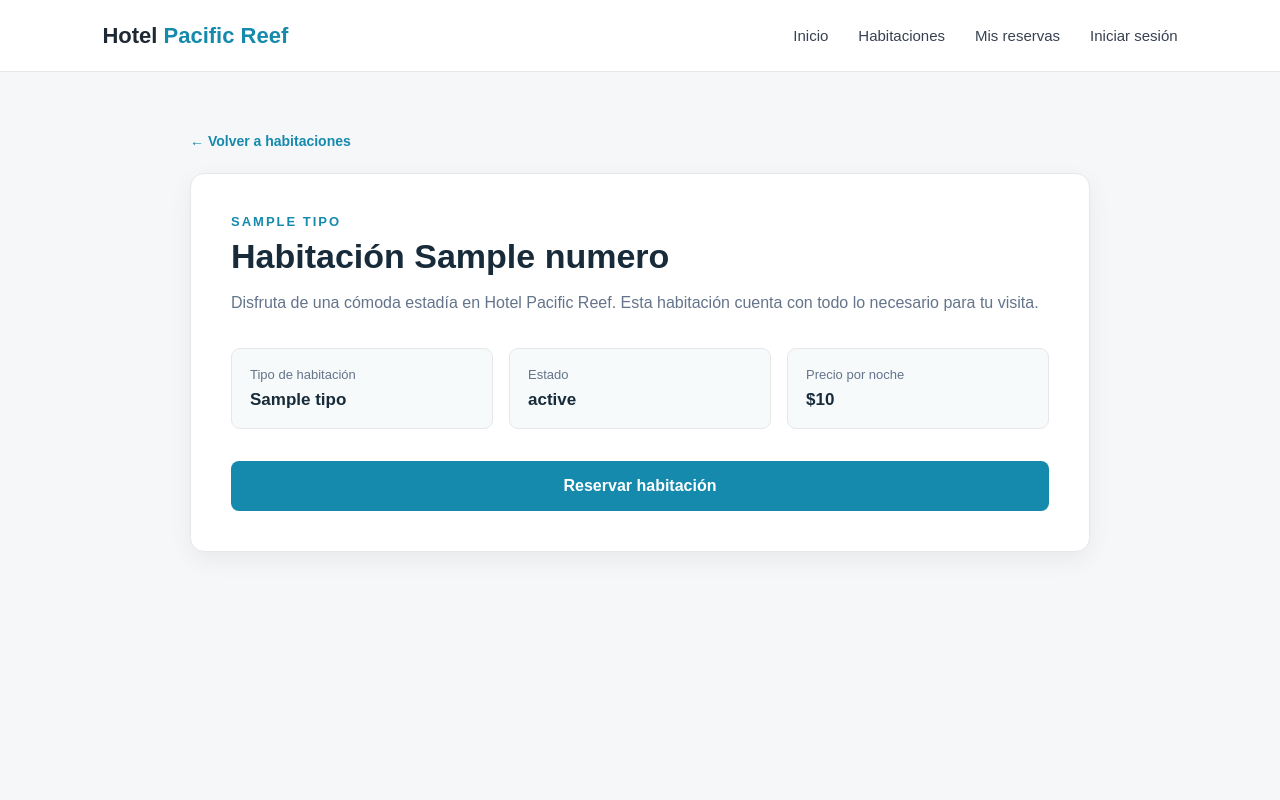
After one commit to sicutaa/Hotel-Pacific-Reef, a Django app: template src/reservas/templates/reservas/detalle_habitacion.html in a window 1280 px wide. The commit adds this page. Run offline with Django 5.2, Linux system fonts and the light colour scheme; the template is opened without the code that fills it: most values are stand-ins (such as "Sample title", 1, 10 or a date in 2020).

Commit message:
implementa detalle de habitaciones HU-02

```diff
--- a/src/reservas/static/reservas/style.css
+++ b/src/reservas/static/reservas/style.css
@@ -235,3 +235,100 @@ body {
         gap: 12px;
     }
 }
+/* DETALLE DE HABITACIÓN */
+
+.detail-section {
+    padding: 60px 8%;
+    min-height: calc(100vh - 72px);
+    background-color: #f5f7f8;
+}
+
+.detail-container {
+    max-width: 900px;
+    margin: 0 auto;
+}
+
+.back-link {
+    display: inline-block;
+    margin-bottom: 24px;
+    color: #168aad;
+    text-decoration: none;
+    font-weight: bold;
+    font-size: 14px;
+}
+
+.back-link:hover {
+    text-decoration: underline;
+}
+
+.detail-card {
+    background-color: white;
+    padding: 40px;
+    border: 1px solid #e5e7eb;
+    border-radius: 14px;
+    box-shadow: 0 8px 25px rgba(0, 0, 0, 0.06);
+}
+
+.detail-card h1 {
+    margin: 8px 0 14px;
+    color: #172b3a;
+    font-size: 34px;
+}
+
+.detail-description {
+    margin: 0 0 32px;
+    color: #64748b;
+    line-height: 1.6;
+}
+
+.detail-info {
+    display: grid;
+    grid-template-columns: repeat(3, 1fr);
+    gap: 16px;
+    margin-bottom: 32px;
+}
+
+.detail-info div {
+    padding: 18px;
+    background-color: #f7fafb;
+    border: 1px solid #e5e7eb;
+    border-radius: 9px;
+}
+
+.detail-info span {
+    display: block;
+    margin-bottom: 8px;
+    color: #64748b;
+    font-size: 13px;
+}
+
+.detail-info strong {
+    color: #172b3a;
+    font-size: 17px;
+}
+
+.reserve-button {
+    width: 100%;
+    height: 50px;
+    border: none;
+    border-radius: 8px;
+    background-color: #168aad;
+    color: white;
+    font-size: 16px;
+    font-weight: bold;
+    cursor: pointer;
+}
+
+.reserve-button:hover {
+    background-color: #126e8a;
+}
+
+@media (max-width: 768px) {
+    .detail-info {
+        grid-template-columns: 1fr;
+    }
+
+    .detail-card {
+        padding: 25px;
+    }
+}
--- /dev/null
+++ b/src/reservas/templates/reservas/detalle_habitacion.html
@@ -0,0 +1,78 @@
+{% load static %}
+
+<!DOCTYPE html>
+<html lang="es">
+<head>
+    <meta charset="UTF-8">
+    <meta name="viewport" content="width=device-width, initial-scale=1.0">
+
+    <title>Habitación {{ habitacion.numero }} | Hotel Pacific Reef</title>
+
+    <link rel="stylesheet" href="{% static 'reservas/style.css' %}">
+</head>
+
+<body>
+
+<nav class="navbar">
+    <div class="logo">
+        Hotel <span>Pacific Reef</span>
+    </div>
+
+    <div class="nav-links">
+        <a href="{% url 'inicio' %}">Inicio</a>
+        <a href="{% url 'inicio' %}">Habitaciones</a>
+        <a href="#">Mis reservas</a>
+        <a href="#">Iniciar sesión</a>
+    </div>
+</nav>
+
+<section class="detail-section">
+
+    <div class="detail-container">
+
+        <a href="{% url 'inicio' %}" class="back-link">
+            ← Volver a habitaciones
+        </a>
+
+        <div class="detail-card">
+
+            <p class="section-label">{{ habitacion.tipo|upper }}</p>
+
+            <h1>Habitación {{ habitacion.numero }}</h1>
+
+            <p class="detail-description">
+                Disfruta de una cómoda estadía en Hotel Pacific Reef.
+                Esta habitación cuenta con todo lo necesario para tu visita.
+            </p>
+
+            <div class="detail-info">
+
+                <div>
+                    <span>Tipo de habitación</span>
+                    <strong>{{ habitacion.tipo }}</strong>
+                </div>
+
+                <div>
+                    <span>Estado</span>
+                    <strong>{{ habitacion.estado }}</strong>
+                </div>
+
+                <div>
+                    <span>Precio por noche</span>
+                    <strong>${{ habitacion.precio_diario }}</strong>
+                </div>
+
+            </div>
+
+            <button class="reserve-button">
+                Reservar habitación
+            </button>
+
+        </div>
+
+    </div>
+
+</section>
+
+</body>
+</html>
--- a/src/reservas/templates/reservas/inicio.html
+++ b/src/reservas/templates/reservas/inicio.html
@@ -79,9 +79,15 @@
                     </p>
 
                     <div class="room-price">
+                        <div>
                         <span>Precio por noche</span>
                         <strong>${{ habitacion.precio_diario }}</strong>
                     </div>
+
+                    <a href="{% url 'detalle_habitacion' habitacion.id %}" class="room-button">
+                         Ver habitación
+                    </a>
+                </div>
 
                 </article>
 
--- a/src/reservas/urls.py
+++ b/src/reservas/urls.py
@@ -3,4 +3,9 @@ from . import views
 
 urlpatterns = [
     path('', views.inicio, name='inicio'),
+    path(
+        'habitacion/<int:habitacion_id>/',
+        views.detalle_habitacion,
+        name='detalle_habitacion'
+    ),
 ]
```
Also changed, not shown: src/reservas/views.py (+7 -1 lines).
